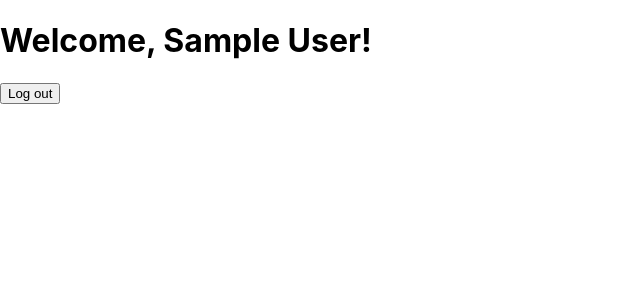
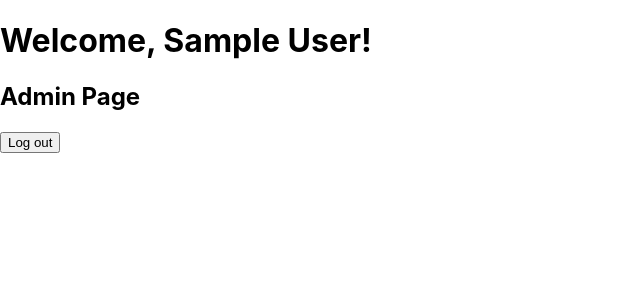
Before and after one commit to AbsoluteZero000/learning-management-system, a React (Create React App) app in the folder Frontend/: page /home in a window 1280 px wide. Shown: the top 300 px of the page, without its empty margins (0-640 px from the left). Built offline with nearby package versions, Linux system fonts and the light colour scheme; no server answers; sample sign-in values are in the browser's storage.

Commit message:
Role display logic

```diff
--- /dev/null
+++ b/Frontend/src/components/Home/AdminHome.jsx
@@ -0,0 +1,9 @@
+function Admin() {
+    return (
+        <div>
+            <h2>Admin Page</h2>
+        </div>
+     );
+}
+
+export default Admin;
--- a/Frontend/src/components/Home/Home.jsx
+++ b/Frontend/src/components/Home/Home.jsx
@@ -1,27 +1,17 @@
 import { useAuth } from "../../contexts/AuthProvider";
-import { useState, useEffect } from "react";
-import axios from "axios";
+import Admin from "./AdminHome";
+import Student from "./StudentHome";
+import Instructor from "./InstructorHome";
 
 function Home() {
   const auth = useAuth();
-  const [fact, setFact] = useState("");
-  const [loading, setLoading] = useState(true);
   const currentUser = JSON.parse(localStorage.getItem("user"));
-
-  useEffect(() => {
-    const fetchData = async () => {
-      try {
-        const response = await axios.get("https://catfact.ninja/fact");
-        setFact(response.data.fact);
-      } catch (error) {
-        console.error("Error fetching data:", error);
-      } finally {
-        setLoading(false);
-      }
-    };
-
-    fetchData();
-  }, []);
+  const role = currentUser.role;
+  const roleOptions = {
+    admin: <Admin />,
+    student: <Student />,
+    instructor: <Instructor />,
+  };
 
   const handleLogout = () => {
     auth.logOut();
@@ -30,7 +20,7 @@ function Home() {
   return (
     <div>
       <h1>Welcome, {currentUser.name}!</h1>
-      <div>{loading ? <p>Loading...</p> : <p>{fact}</p>}</div>
+      {role && roleOptions[role]}
       <button onClick={handleLogout}>Log out</button>
     </div>
   );
--- /dev/null
+++ b/Frontend/src/components/Home/InstructorHome.jsx
@@ -0,0 +1,9 @@
+function Instructor() {
+    return (
+        <div>
+            <h2>Instructor Page</h2>
+        </div>
+     );
+}
+
+export default Instructor;
--- /dev/null
+++ b/Frontend/src/components/Home/StudentHome.jsx
@@ -0,0 +1,9 @@
+function Student() {
+    return (
+        <div>
+            <h2>Student Page</h2>
+        </div>
+     );
+}
+
+export default Student;
```
